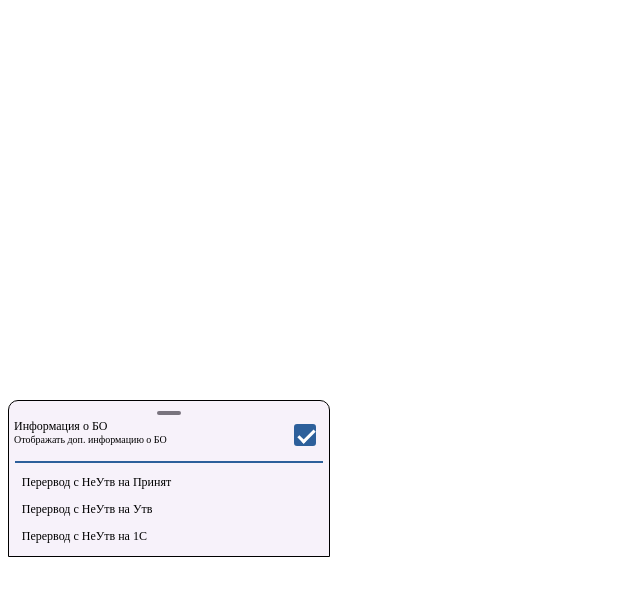
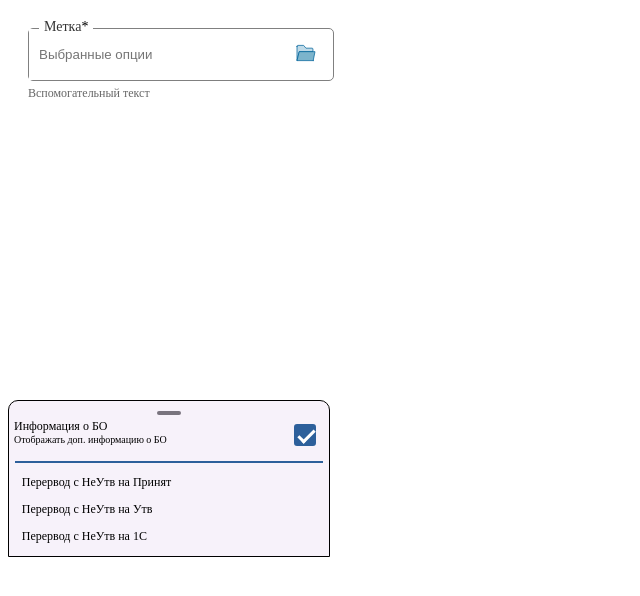
Before and after one commit to AntonVarlamov/cifra_final, a React (Vite) app: page /homework2 in a window 1280 px wide. Shown: the top 596 px of the page, without its empty margins (0-640 px from the left). Built offline with nearby package versions, Linux system fonts and the light colour scheme; the HTML template or start-up script is replaced by a standard one.

Commit message:
Загружен первый элемент из дз 2

```diff
--- a/src/components/ButtomSheet/index.tsx
+++ b/src/components/ButtomSheet/index.tsx
@@ -57,7 +57,7 @@ const ButtomSheetComponent: React.FC<ButtomSheetProps> = ({ label, labelDown, is
                     <div className={styles.labelDown}>{labelDown}</div>
                 </div>
                 <div className={styles.checkboxContainer}>
-                    <CheckboxComponent id='' checked={checked} onChange={clickCheckBox}></CheckboxComponent>
+                    <CheckboxComponent id='' checked={checkValue} onChange={clickCheckBox}></CheckboxComponent>
                 </div>
             </div>
             <div className={styles.lineSeparator}><LabelComponent label='' ></LabelComponent></div>
--- /dev/null
+++ b/src/components/FolderInput/index.module.css
@@ -0,0 +1,54 @@
+.container {
+    display: flex;
+    flex-direction: column;
+    padding: 20px;
+}
+
+.inputContainer {
+    position: relative;
+    width: 304px;
+    border-radius: 5px;
+    border: 1px solid grey;
+    display: flex;
+    justify-content: center;
+}
+
+.label {
+    position: absolute;
+    top: -10px;
+    left: 10px;
+    font-size: 14px;
+    color: #333;
+    background-color: white;
+    padding: 0 5px;
+}
+
+.input {
+    width: 250px;
+    height: 51px;
+    padding: 10px;
+    box-sizing: border-box;
+    border: 0;
+    outline: none;
+}
+
+.button {
+    width: 100px;
+    height: 40px;
+    border-radius: 5px;
+    border: none;
+    background-color: #007BFF;
+    color: #fff;
+    cursor: pointer;
+}
+
+.additionalLabel {
+    font-size: 12px;
+    color: #666;
+    margin-top: 5px;
+    text-align: left;
+}
+
+.icon {
+    margin: auto;
+}
--- /dev/null
+++ b/src/components/FolderInput/index.tsx
@@ -0,0 +1,42 @@
+import React, { useState } from 'react';
+import IconFolder from '../../assets/folderinput.svg?react'
+import styles from './index.module.css'
+
+
+interface FolderInputProps {
+    placeholder: string;
+    label: string;
+    required: 0 | 1;
+    additionalLabel?: string;
+    value?: string
+}
+
+const FolderInputComponent: React.FC<FolderInputProps> = ({ placeholder, label, required, additionalLabel, value }) => {
+    const [inputValue, setInputValue] = useState<string>(value != undefined ? value : '');
+
+    const handleChange = (event: React.ChangeEvent<HTMLInputElement>) => {
+        setInputValue(event.target.value);
+    };
+
+
+    return (
+        <div className={styles.container}>
+            <div className={styles.inputContainer}>
+                <label className={styles.label}>
+                    {label}
+                    {required === 1 && <span style={{ color: 'black' }}>*</span>}</label>
+                <input
+                    type="text"
+                    value={inputValue}
+                    onChange={handleChange}
+                    placeholder={placeholder}
+                    className={styles.input}
+                />
+                <div className={styles.icon}><IconFolder/></div>
+            </div>
+            {additionalLabel && <div className={styles.additionalLabel}>{additionalLabel}</div>}
+        </div>
+    );
+};
+
+export default FolderInputComponent;
--- a/src/pages/homeWork2/index.tsx
+++ b/src/pages/homeWork2/index.tsx
@@ -1,9 +1,11 @@
-import React, { FC} from 'react';
+import { FC} from 'react';
 import ButtomSheetComponent from '../../components/ButtomSheet';
+import FolderInputComponent from '../../components/FolderInput';
 
 export const HomeWork2: FC = () => {
   return (
     <div>
+      <FolderInputComponent label="Метка" placeholder='Выбранные опции' required={1} additionalLabel="Вспомогательный текст"></FolderInputComponent>
       <ButtomSheetComponent  label='Информация о БО' labelDown='Отображать доп. информацию о БО' isOpen={true} checked={true} option={
             [
                 "Перервод с НеУтв на Принят",
```
